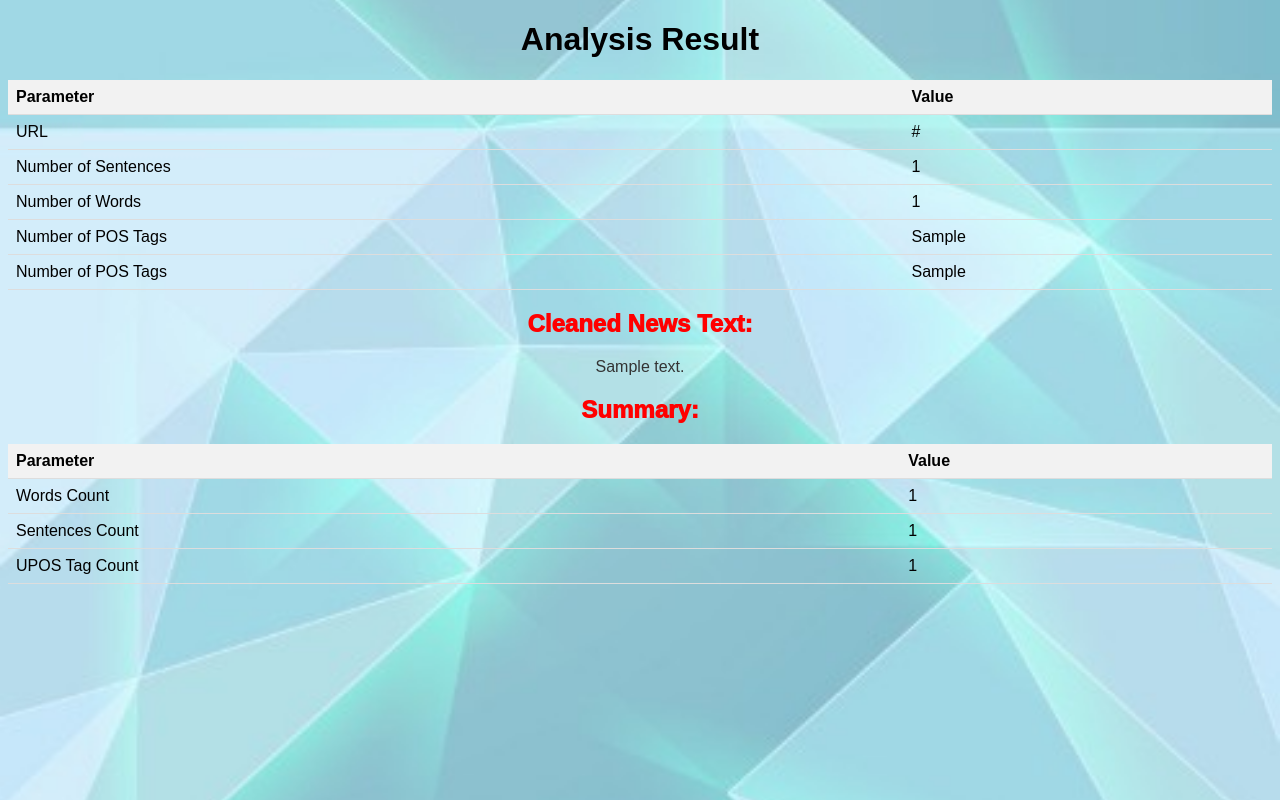
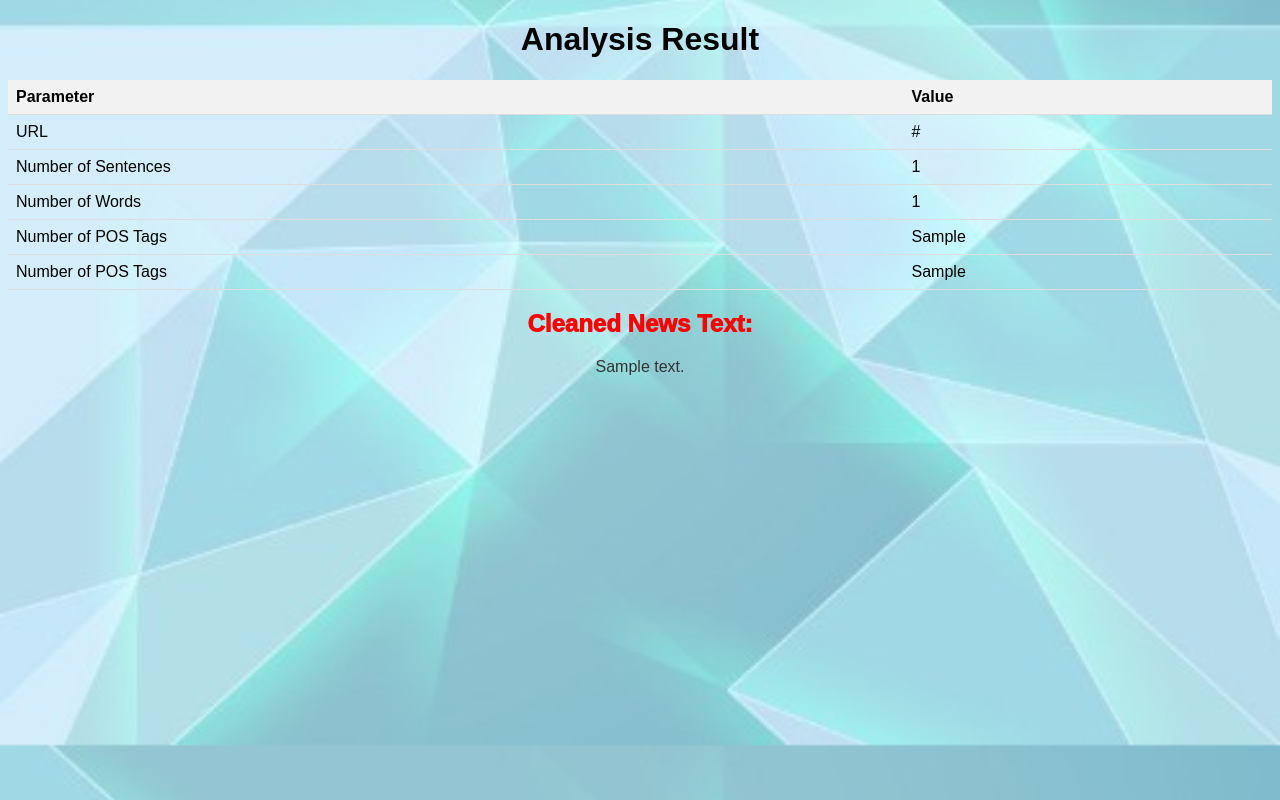
Before and after one commit to ajay-navodayan/DHP-Project-1, a Flask app: template templates/analysis.html in a window 1280 px wide. Run offline with Flask 2, Linux system fonts and the light colour scheme; the template is opened without the code that fills it: most values are stand-ins (such as "Sample title", 1, 10 or a date in 2020); some libraries are stand-ins or nearby versions.

Commit message:
Update analysis.html

```diff
--- a/templates/analysis.html
+++ b/templates/analysis.html
@@ -57,26 +57,7 @@
 
         <p>{{ clean_text }}</p>
 
-        <!-- Displaying summary -->
-        <h2 style="color: red;">Summary:</h2>
-        <table>
-            <tr>
-                <th>Parameter</th>
-                <th>Value</th>
-            </tr>
-            <tr>
-                <td>Words Count</td>
-                <td>{{ summary.words_count }}</td>
-            </tr>
-            <tr>
-                <td>Sentences Count</td>
-                <td>{{ summary.sentences_count }}</td>
-            </tr>
-            <tr>
-                <td>UPOS Tag Count</td>
-                <td>{{ summary.UPOS_tag_count }}</td>
-            </tr>
-        </table>
+
 
 
     </form>
```
